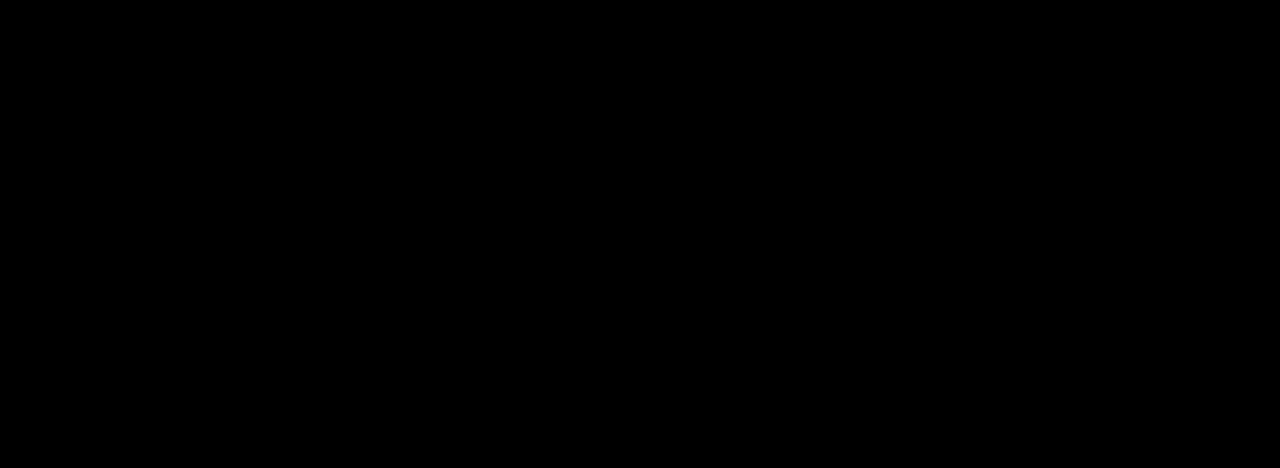
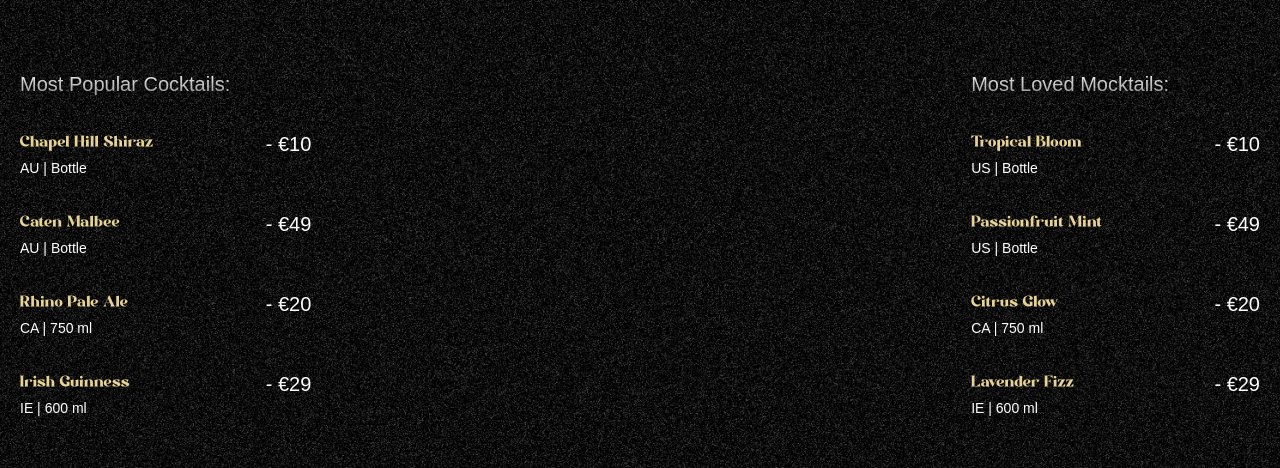
Before and after one commit to ManicAlex/cocktail_gsap_landing, a React (Vite) app: page / in a window 1280 px wide. Shown: the part 890-1358 px from the top of the page. Built offline with nearby package versions, Linux system fonts and the light colour scheme; a web font is replaced by a local one.

Commit message:
Implement cocktails section

```diff
--- a/constants/index.jsx
+++ b/constants/index.jsx
@@ -17,30 +17,30 @@
  },
 ];
 
-const cocktailLists = [
+const cockTailLists = [
  {
 	name: "Chapel Hill Shiraz",
 	country: "AU",
-	detail: "Battle",
-	price: "$10",
+	detail: "Bottle",
+	price: "€10",
  },
  {
 	name: "Caten Malbee",
 	country: "AU",
-	detail: "Battle",
-	price: "$49",
+	detail: "Bottle",
+	price: "€49",
  },
  {
 	name: "Rhino Pale Ale",
 	country: "CA",
 	detail: "750 ml",
-	price: "$20",
+	price: "€20",
  },
  {
 	name: "Irish Guinness",
 	country: "IE",
 	detail: "600 ml",
-	price: "$29",
+	price: "€29",
  },
 ];
 
@@ -48,26 +48,26 @@
  {
 	name: "Tropical Bloom",
 	country: "US",
-	detail: "Battle",
-	price: "$10",
+	detail: "Bottle",
+	price: "€10",
  },
  {
 	name: "Passionfruit Mint",
 	country: "US",
-	detail: "Battle",
-	price: "$49",
+	detail: "Bottle",
+	price: "€49",
  },
  {
 	name: "Citrus Glow",
 	country: "CA",
 	detail: "750 ml",
-	price: "$20",
+	price: "€20",
  },
  {
 	name: "Lavender Fizz",
 	country: "IE",
 	detail: "600 ml",
-	price: "$29",
+	price: "€29",
  },
 ];
 
@@ -171,7 +171,7 @@
 
 export {
  navLinks,
- cocktailLists,
+ cockTailLists,
  mockTailLists,
  profileLists,
  featureLists,
--- a/src/App.jsx
+++ b/src/App.jsx
@@ -3,6 +3,7 @@
 import { ScrollTrigger, SplitText } from 'gsap/all'
 import NavBar from './components/NavBar'
 import Hero from './components/Hero'
+import Cocktails from './components/Cocktails'
 
 gsap.registerPlugin(ScrollTrigger, SplitText)
 
@@ -11,9 +12,7 @@
     <main>
         <NavBar/>
         <Hero/>
-        <div className="h-dvh bg-black">
-
-        </div>
+        <Cocktails/>
     </main>
   )
 }
--- /dev/null
+++ b/src/components/Cocktails.jsx
@@ -0,0 +1,63 @@
+import React from 'react'
+import { cockTailLists, mockTailLists } from '../../constants'
+import { useGSAP } from '@gsap/react'
+import { gsap } from 'gsap'
+
+const Cocktails = () => {
+
+    useGSAP(() => {
+        const parallaxTimeline = gsap.timeline({
+            scrollTrigger: {
+                trigger: '#cocktails',
+                start: 'top 30%',
+                end: 'bottom 80%',
+                scrub: true,
+            }
+        })
+
+        parallaxTimeline
+        .from('#c-left-leaf', {x:-100, y: 100 })
+        .from('#c-right-leaf', {x:100, y: 100 })
+    })
+
+  return (
+    <section id="cocktails" className="noisy">
+    <img src="/images/cocktail-left-leaf.png" alt="l-leaf" id="c-left-leaf" className="left-decor"/>
+    <img src="/images/cocktail-right-leaf.png" alt="r-leaf" id="c-right-leaf" className="right-decor"/>
+
+    <div className="list">
+        <div className="popular">
+        <h2 className="title">Most Popular Cocktails:</h2>
+        <ul>
+            {cockTailLists.map(({name, country, detail, price}) => (
+            <li key={name} className="drink-card">
+                <div className='md:me-28'>
+                <h3>{name}</h3>
+                <p>{country} | {detail}</p>
+                </div>
+                <span className="price">- {price}</span>
+            </li>
+            ))}
+        </ul>
+        </div>
+
+                <div className="loved">
+        <h2 className="title">Most Loved Mocktails:</h2>
+        <ul>
+            {mockTailLists.map(({name, country, detail, price}) => (
+            <li key={name} className="drink-card">
+                <div className='me-28'>
+                <h3>{name}</h3>
+                <p>{country} | {detail}</p>
+                </div>
+                <span className="price">- {price}</span>
+            </li>
+            ))}
+        </ul>
+        </div>
+    </div>
+    </section>
+  )
+}
+
+export default Cocktails
```
